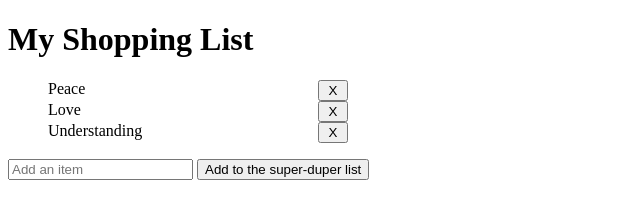
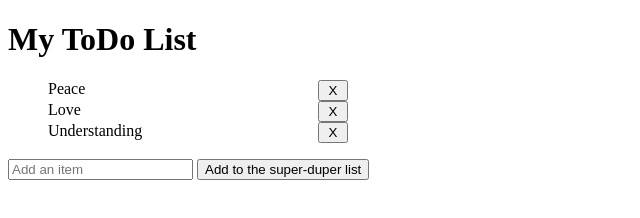
Before and after one commit to edouardmisset/simpleTODO, a plain HTML site: page index.html in a window 1280 px wide. Shown: the whole page, without its empty margins (0-640 px from the left). Drawn offline with Linux system fonts and the light colour scheme.

Commit message:
Changed name

```diff
--- a/index.html
+++ b/index.html
@@ -4,10 +4,10 @@
     <meta charset="UTF-8" />
     <meta name="viewport" content="width=device-width, initial-scale=1.0" />
     <link rel="stylesheet" href="style.css" />
-    <title>Shopping List</title>
+    <title>ToDo List</title>
   </head>
   <body>
-    <h1>My Shopping List</h1>
+    <h1>My ToDo List</h1>
     <ul>
       <li>Peace</li>
       <button>X</button>
```
